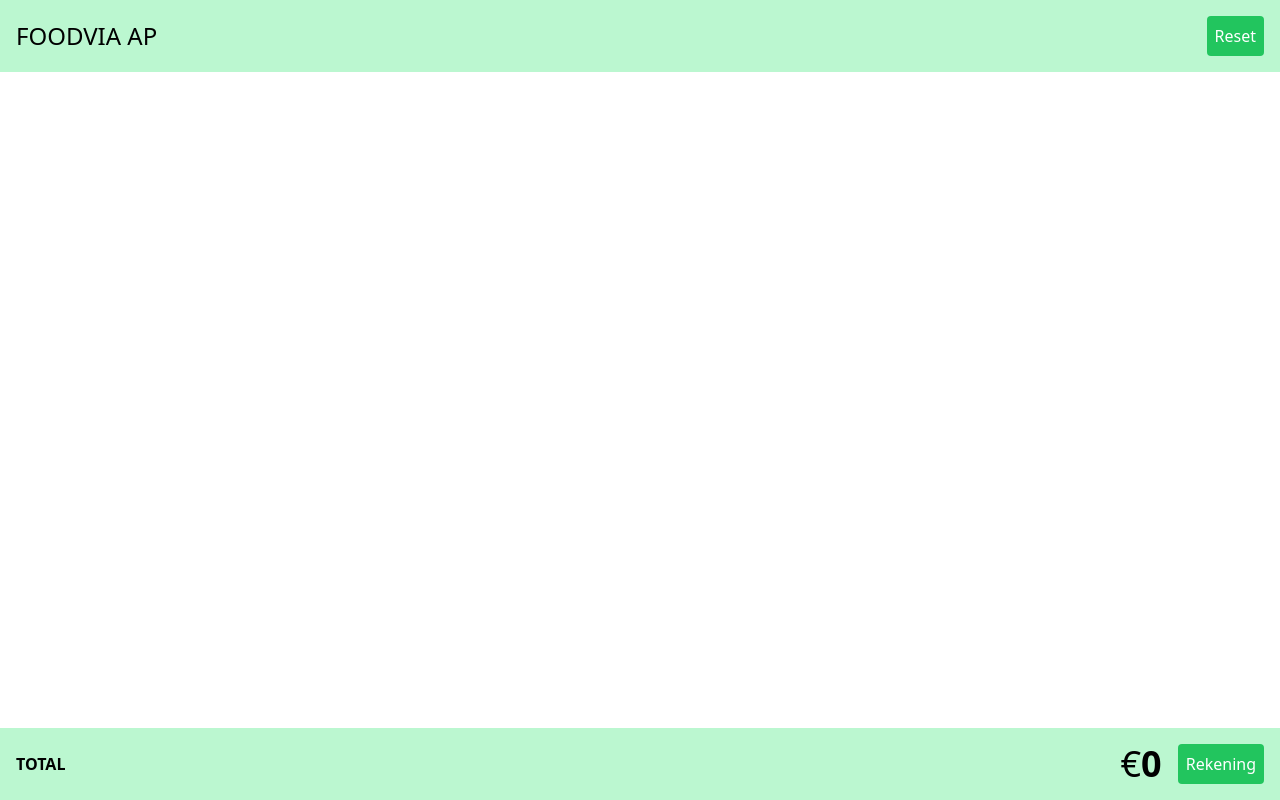
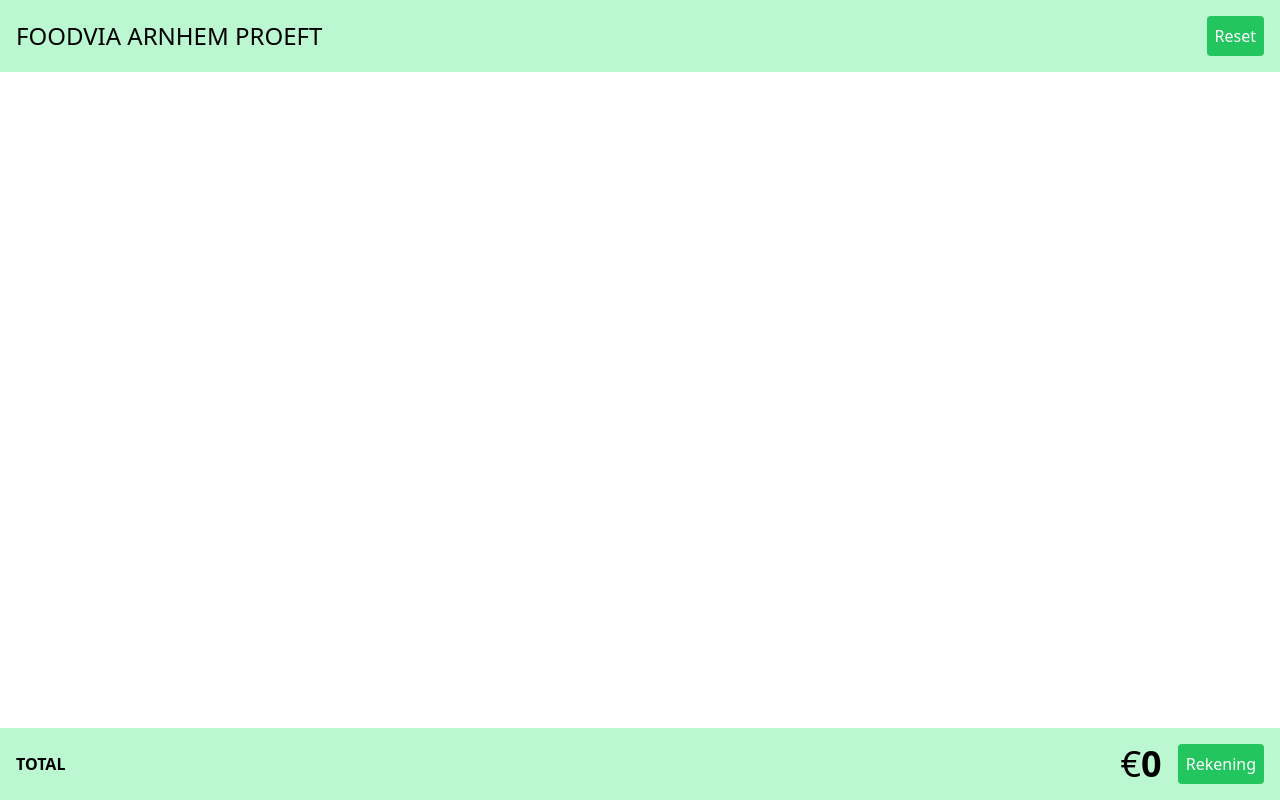
Before and after one commit to AafjeVanGrieken/foodvia-app, a website: page src/views/home.html in a window 1280 px wide. Drawn offline with nearby package versions, Linux system fonts and the light colour scheme; no server answers.

Commit message:
title change

```diff
--- a/src/views/home.html
+++ b/src/views/home.html
@@ -22,7 +22,7 @@
     x-init="products = await (await fetch('/products')).json()">
     <div class="p-4 bg-green-200 w-screen fixed">
         <div class="flex justify-between items-center">
-            <span class="text-2xl">FOODVIA AP</span>
+            <span class="text-2xl">FOODVIA ARNHEM PROEFT</span>
             <button class="bg-green-500 text-white p-2 rounded" @click="rekening = new Rekening()">Reset</button>
         </div>
     </div>
```
